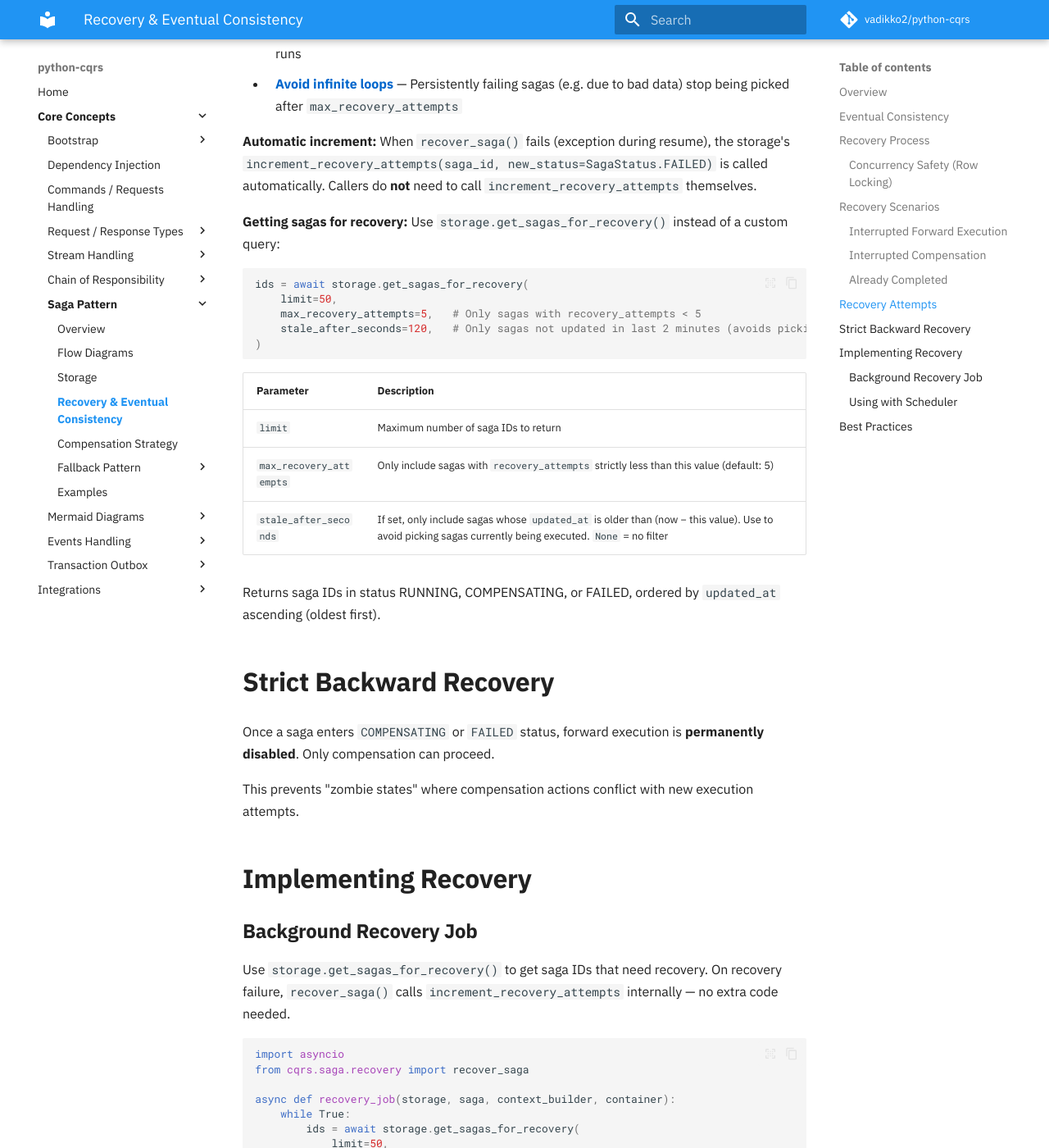
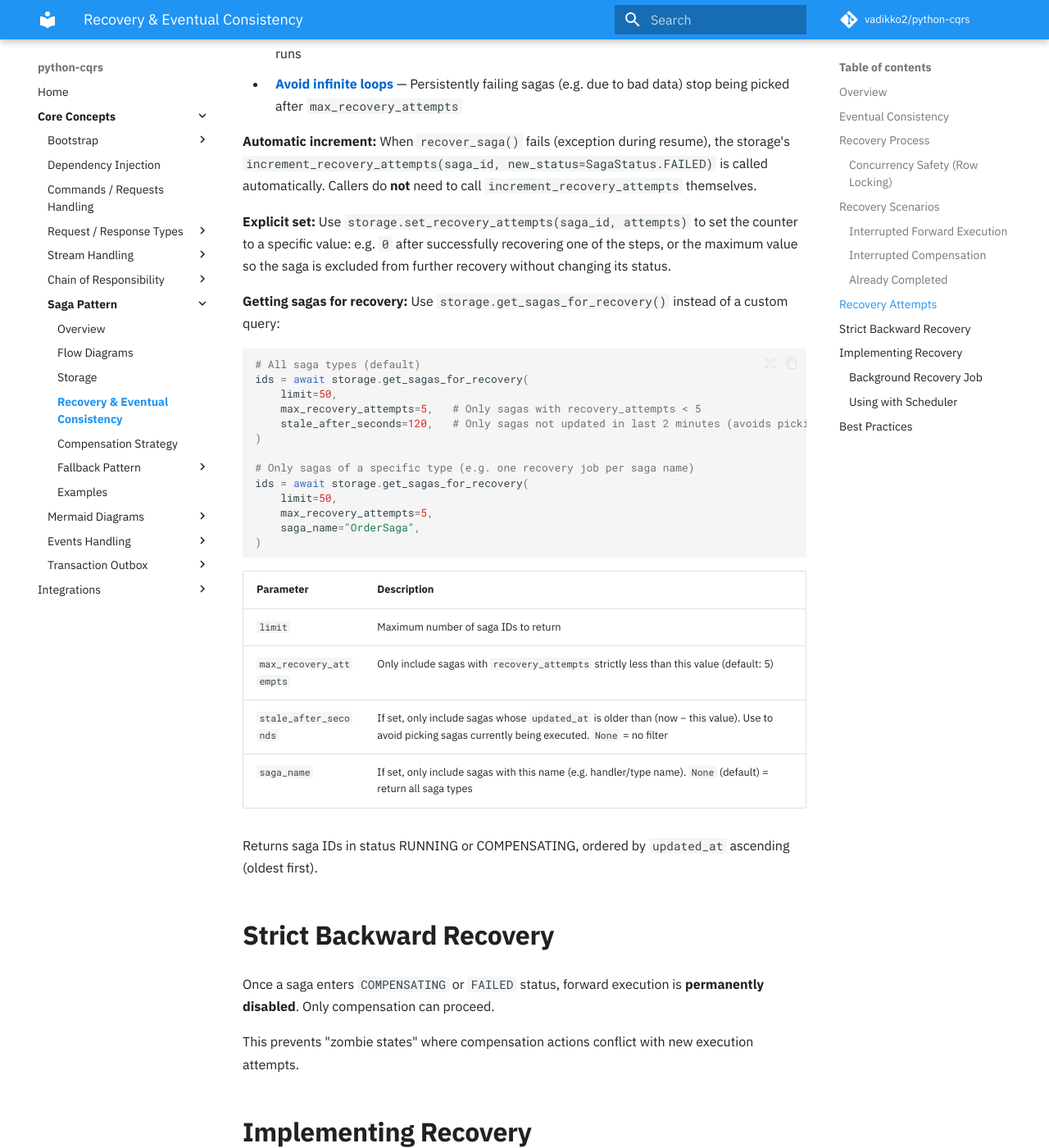
Before and after one commit to vadikko2/python-cqrs-mkdocs, an MkDocs documentation site: the page built from docs/saga/recovery.md, in a window 1280 px wide and 1400 px high, scrolled down 2977 px. Shown: the whole window at 82% size. Built offline with MkDocs 1.6.1 and Material for MkDocs 9.7.7, drawn with Linux system fonts in a browser that asks for light colours; comment, search, counter and statistics services are not loaded; some of the changed text lies outside the part shown.

Commit message:
Update documentation

````diff
--- a/docs/saga/recovery.md
+++ b/docs/saga/recovery.md
@@ -104,13 +104,23 @@ Each saga in storage has a **recovery_attempts** counter. It is used to:
 
 **Automatic increment:** When `recover_saga()` fails (exception during resume), the storage's `increment_recovery_attempts(saga_id, new_status=SagaStatus.FAILED)` is called automatically. Callers do **not** need to call `increment_recovery_attempts` themselves.
 
+**Explicit set:** Use `storage.set_recovery_attempts(saga_id, attempts)` to set the counter to a specific value: e.g. `0` after successfully recovering one of the steps, or the maximum value so the saga is excluded from further recovery without changing its status.
+
 **Getting sagas for recovery:** Use `storage.get_sagas_for_recovery()` instead of a custom query:
 
 ```python
+# All saga types (default)
 ids = await storage.get_sagas_for_recovery(
     limit=50,
     max_recovery_attempts=5,   # Only sagas with recovery_attempts < 5
     stale_after_seconds=120,   # Only sagas not updated in last 2 minutes (avoids picking active sagas)
+)
+
+# Only sagas of a specific type (e.g. one recovery job per saga name)
+ids = await storage.get_sagas_for_recovery(
+    limit=50,
+    max_recovery_attempts=5,
+    saga_name="OrderSaga",
 )
 ```
 
@@ -119,8 +129,9 @@ ids = await storage.get_sagas_for_recovery(
 | `limit` | Maximum number of saga IDs to return |
 | `max_recovery_attempts` | Only include sagas with `recovery_attempts` strictly less than this value (default: 5) |
 | `stale_after_seconds` | If set, only include sagas whose `updated_at` is older than (now − this value). Use to avoid picking sagas currently being executed. `None` = no filter |
+| `saga_name` | If set, only include sagas with this name (e.g. handler/type name). `None` (default) = return all saga types |
 
-Returns saga IDs in status RUNNING, COMPENSATING, or FAILED, ordered by `updated_at` ascending (oldest first).
+Returns saga IDs in status RUNNING or COMPENSATING, ordered by `updated_at` ascending (oldest first).
 
 ## Strict Backward Recovery
 
@@ -132,18 +143,19 @@ This prevents "zombie states" where compensation actions conflict with new execu
 
 ### Background Recovery Job
 
-Use `storage.get_sagas_for_recovery()` to get saga IDs that need recovery. On recovery failure, `recover_saga()` calls `increment_recovery_attempts` internally — no extra code needed.
+Use `storage.get_sagas_for_recovery()` to get saga IDs that need recovery. On recovery failure, `recover_saga()` calls `increment_recovery_attempts` internally — no extra code needed. You can pass `saga_name` to run separate recovery jobs per saga type.
 
 ```python
 import asyncio
 from cqrs.saga.recovery import recover_saga
 
-async def recovery_job(storage, saga, context_builder, container):
+async def recovery_job(storage, saga, context_builder, container, saga_name=None):
     while True:
         ids = await storage.get_sagas_for_recovery(
             limit=50,
             max_recovery_attempts=5,
             stale_after_seconds=120,  # Avoid sagas currently being executed
+            saga_name=saga_name,     # None = all types; or e.g. "OrderSaga" for one type
         )
         for saga_id in ids:
             try:
@@ -182,6 +194,7 @@ scheduler.start()
 1. **Run recovery periodically** — Background job using `get_sagas_for_recovery()` to scan for incomplete sagas
 2. **Use `max_recovery_attempts`** — Exclude sagas that fail recovery too many times (e.g. 5) to avoid infinite retries
 3. **Use `stale_after_seconds`** — Avoid picking sagas that are currently being executed by another worker
-4. **Handle failures** — Log errors and send alerts; `increment_recovery_attempts` is called automatically by `recover_saga`
-5. **Monitor metrics** — Track recovery rate, duration, failures, and sagas exceeding max attempts
-6. **Use persistent storage** — Memory storage loses data on restart
+4. **Use `saga_name` for per-type recovery** — When running separate recovery jobs per saga type, pass `saga_name` so each job only processes its own sagas
+5. **Handle failures** — Log errors and send alerts; `increment_recovery_attempts` is called automatically by `recover_saga`
+6. **Monitor metrics** — Track recovery rate, duration, failures, and sagas exceeding max attempts
+7. **Use persistent storage** — Memory storage loses data on restart
````
Also changed, not shown: docs/saga/storage.md (+5 -3 lines).
